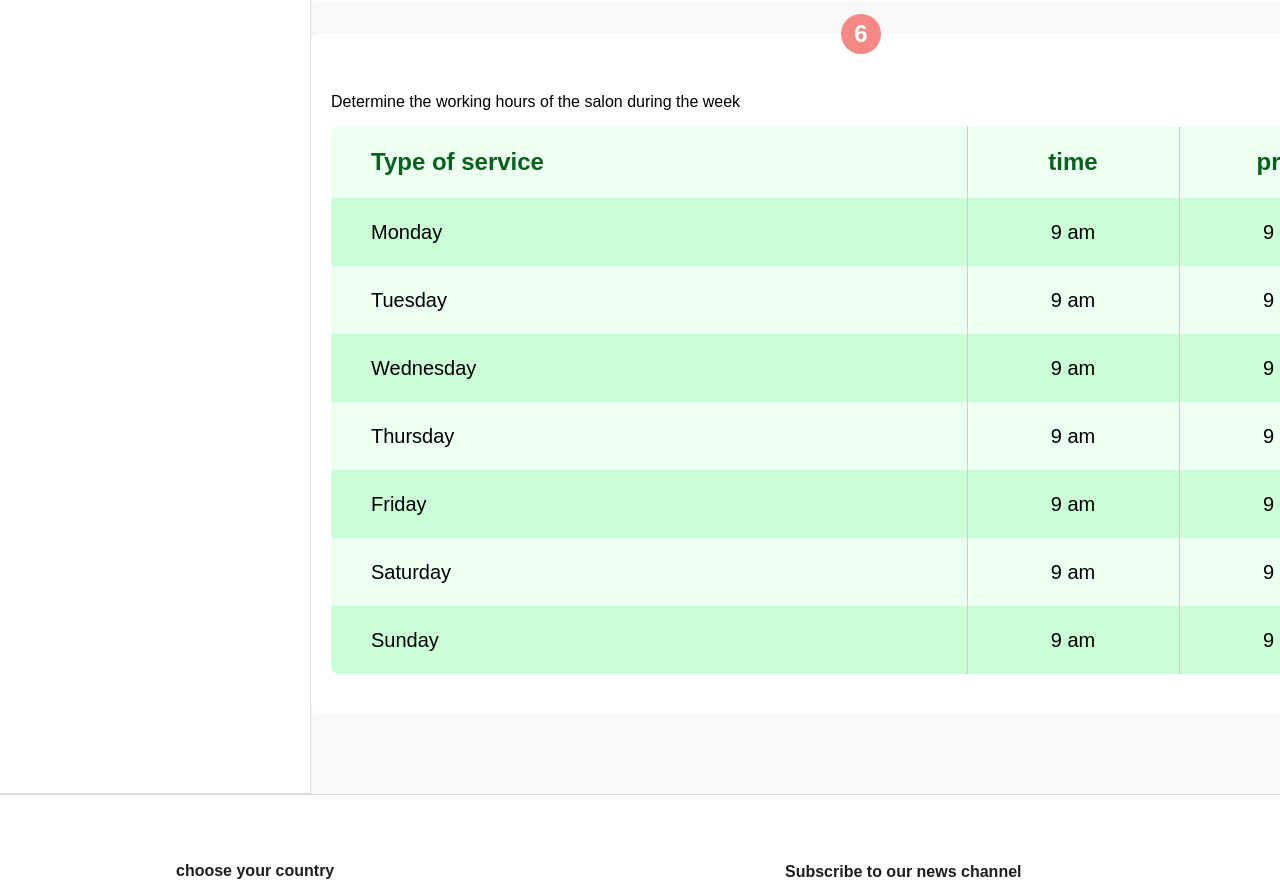
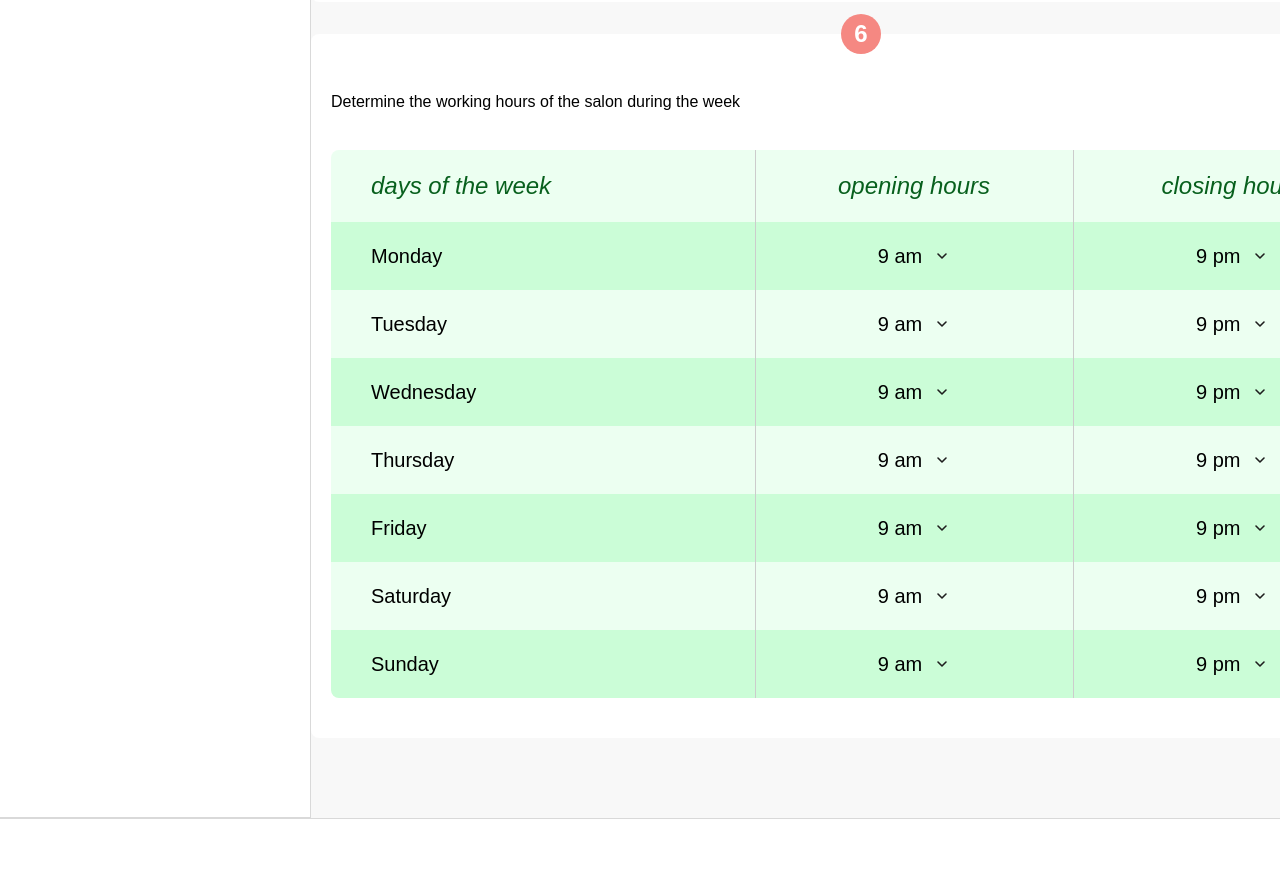
Before and after one commit to aliakbarzn/hooman, a Next.js app: page /en/dashboard/profile in a window 1280 px wide. Shown: the part 2240-3126 px from the top of the page. Built offline with nearby package versions, Linux system fonts and the light colour scheme.

Commit message:
feat : week table

```diff
--- a/src/assets/css/color.ts
+++ b/src/assets/css/color.ts
@@ -20,6 +20,7 @@ const colors = {
     lightest: "var(--greenC-lightest)", // Lightest green
     lightPale: "var(--greenC-lightPale)", // Light pale green
     dark: "var(--greenC-dark)", // Dark green
+    darker: "var(--greenC-darker)", // Darker green
     darkPale: "var(--greenC-darkPale)", // Dark pale green
   },
   grayC: {
--- a/src/assets/css/globals.css
+++ b/src/assets/css/globals.css
@@ -25,6 +25,7 @@
   --greenC-lightPale: #DFFFE7;
   --greenC-darkPale: #31623D;
   --greenC-dark: #107629;
+  --greenC-darker: #08601D;
 
   --grayC: #d9d9d9;
 
--- a/src/assets/messages/en.json
+++ b/src/assets/messages/en.json
@@ -328,7 +328,18 @@
         "words": "words"
       },
       "field6": {
-        "title": "Determine the working hours of the salon during the week"
+        "title": "Determine the working hours of the salon during the week",
+        "daysOfTheWeek": "days of the week",
+        "openingHours": "opening hours",
+        "closingHours": "closing hours",
+        "Monday": "Monday",
+        "Tuesday": "Tuesday",
+        "Wednesday": "Wednesday",
+        "Thursday": "Thursday",
+        "Friday": "Friday",
+        "Saturday": "Saturday",
+        "Sunday": "Sunday",
+        "closed":"closed"
       }
     }
   },
--- a/src/sections/dashboard/profile/field-working-hours.tsx
+++ b/src/sections/dashboard/profile/field-working-hours.tsx
@@ -1,42 +1,83 @@
-import { useTranslations } from 'next-intl'
-import React, { useState } from 'react'
+'use client'
+
+import { ChevronDownIcon } from '@/assets/icons';
+import { useTranslations } from 'next-intl';
+import React, { useState } from 'react';
+
+type DayWorkingHours = {
+  openingHour: string;
+  closingHour: string;
+};
 
 export default function FieldWorkingHours() {
-  const t = useTranslations('Dashboard.profile.field6')
+  const t = useTranslations('Dashboard.profile.field6');
 
-  const [daysOfTheWeekWorkingHours, setDaysOfTheWeekWorkingHour] = useState({
-    'Monday': { openingHour: '9 am', closingHour: '9 pm' },
-    'Tuesday': { openingHour: '9 am', closingHour: '9 pm' },
-    'Wednesday': { openingHour: '9 am', closingHour: '9 pm' },
-    'Thursday': { openingHour: '9 am', closingHour: '9 pm' },
-    'Friday': { openingHour: '9 am', closingHour: '9 pm' },
-    'Saturday': { openingHour: '9 am', closingHour: '9 pm' },
-    'Sunday': { openingHour: '9 am', closingHour: '9 pm' },
-  })
+  const [daysOfTheWeekWorkingHours, setDaysOfTheWeekWorkingHours] = useState<Record<string, DayWorkingHours>>({
+    [t('Monday')]: { openingHour: '9 am', closingHour: '9 pm' },
+    [t('Tuesday')]: { openingHour: '9 am', closingHour: '9 pm' },
+    [t('Wednesday')]: { openingHour: '9 am', closingHour: '9 pm' },
+    [t('Thursday')]: { openingHour: '9 am', closingHour: '9 pm' },
+    [t('Friday')]: { openingHour: '9 am', closingHour: '9 pm' },
+    [t('Saturday')]: { openingHour: '9 am', closingHour: '9 pm' },
+    [t('Sunday')]: { openingHour: '9 am', closingHour: '9 pm' },
+  });
+
+  const timeOptions = (openingOrClosing: string) => {
+    if (openingOrClosing === 'openingHour') {
+      return ['01 am', '02 am', '03 am', '04 am', '05 am', '06 am', '07 am', '08 am', '09 am', '10 am', '11 am', '12 am', 'closed']
+    }
+    return ['01 pm', '02 pm', '03 pm', '04 pm', '05 pm', '06 pm', '07 pm', '08 pm', '09 pm', '10 pm', '11 pm', '12 pm', 'closed']
+  }
+
+  const [dropdownOpen, setDropdownOpen] = useState<Record<string, boolean>>({}) // Tracks open/close state for each dropdown
+
+  const handleTimeChange = (day: string, openingOrClosing: string, value: string, dropdownKey: string) => {
+    setDaysOfTheWeekWorkingHours((prev) => ({ ...prev, [day]: { ...prev[day], [openingOrClosing]: value } }));
+    setDropdownOpen((prev) => ({ ...prev, [dropdownKey]: false })); // Close dropdown after selection
+  };
+
+  const toggleDropdown = (key: string) => {
+    setDropdownOpen((prev) => ({ ...prev, [key]: !prev[key] }));
+  };
 
   return (
     <div className="relative bg-white rounded-lg px-5 flex flex-col gap-3 pt-14 pb-10">
-      <div className='profile-page-number'>
-        6
-      </div>
-      <h4>{t('title')}</h4>
+      <div className="profile-page-number">6</div>
+      <h4 className="mb-6">{t('title')}</h4>
       <table className="w-full rounded-lg">
         <thead>
           <tr className="bg-[#ECFFF1]">
-            <th className="py-5 px-10 border-r border-[#cccccc] text-left rounded-tl-lg text-[#08601D] text-2xl font-bold w-3/5">Type of service</th>
-            <th className="py-5 px-10 border-r border-[#cccccc] text-[#08601D] text-2xl font-bold w-1/5">time</th>
-            <th className="py-5 px-10 rounded-tr-lg text-[#08601D] text-2xl font-bold w-1/5">price</th>
+            <th className="py-5 px-10 border-r border-[#cccccc] text-left rounded-tl-lg text-greenC-darker w-[40%] text-2xl font-medium"><i>{t('daysOfTheWeek')}</i></th>
+            <th className="py-5 px-10 border-r border-[#cccccc] text-greenC-darker text-2xl font-medium w-[30%]"><i>{t('openingHours')}</i></th>
+            <th className="py-5 px-10 rounded-tr-lg text-greenC-darker text-2xl font-medium w-[30%]"><i>{t('closingHours')}</i></th>
           </tr>
         </thead>
         <tbody>
           {Object.entries(daysOfTheWeekWorkingHours).map(([day, hours]) => (
-            <tr key={day} className={`odd:bg-[#CBFDD7]  even:bg-[#ECFFF1]`}>
-              <td className={`px-10 py-5 text-xl font-medium text-left border-r border-[#cccccc] ${day === 'Sunday' && 'rounded-bl-lg'}`}>{day}</td>
-              <td className={`px-10 py-5 text-xl font-medium text-center border-r border-[#cccccc]`}>{hours.openingHour}</td>
-              <td className={`px-10 py-5 text-xl font-medium text-center ${day === 'Sunday' && 'rounded-br-lg'}`}>{hours.closingHour}</td>
+            <tr key={day} className="odd:bg-[#CBFDD7] even:bg-[#ECFFF1]">
+              <td className={`px-10 py-5 text-xl font-medium border-r border-[#cccccc] ${day === 'Sunday' && 'rounded-bl-lg'}`}>{day}</td>
+              {Object.entries(hours).map(([openingOrClosing, hour]) => {
+                const dropdownKey = `${day}-${openingOrClosing}`;
+                return (
+                  <td key={openingOrClosing} className={`text-xl font-medium relative ${openingOrClosing === 'openingHour' && 'border-r border-[#cccccc]'} ${(day === 'Sunday' && openingOrClosing === 'closingHour') && 'rounded-br-lg'}`}>
+                    <button className="flex gap-3 items-center mx-auto" onClick={() => toggleDropdown(dropdownKey)}>
+                      <span>{hour}</span>
+                      <span className="text-gray-400"><ChevronDownIcon /></span>
+                    </button>
+                    {dropdownOpen[dropdownKey] && (
+                      <div className="absolute left-1/2 bg-white border border-grayC rounded-lg overflow-y-auto shadow-lg z-10">
+                        {timeOptions(openingOrClosing).map((time) => (
+                          <div key={time} className={`px-3 py-2 cursor-pointer hover:bg-gray-100 ${hour === time ? 'bg-gray-200 font-bold' : ''}`} onClick={() => handleTimeChange(day, openingOrClosing, time, dropdownKey)}>{time}</div>
+                        ))}
+                      </div>
+                    )}
+                  </td>
+                );
+              })}
             </tr>
           ))}
         </tbody>
       </table>
-    </div>)
+    </div>
+  );
 }
```
